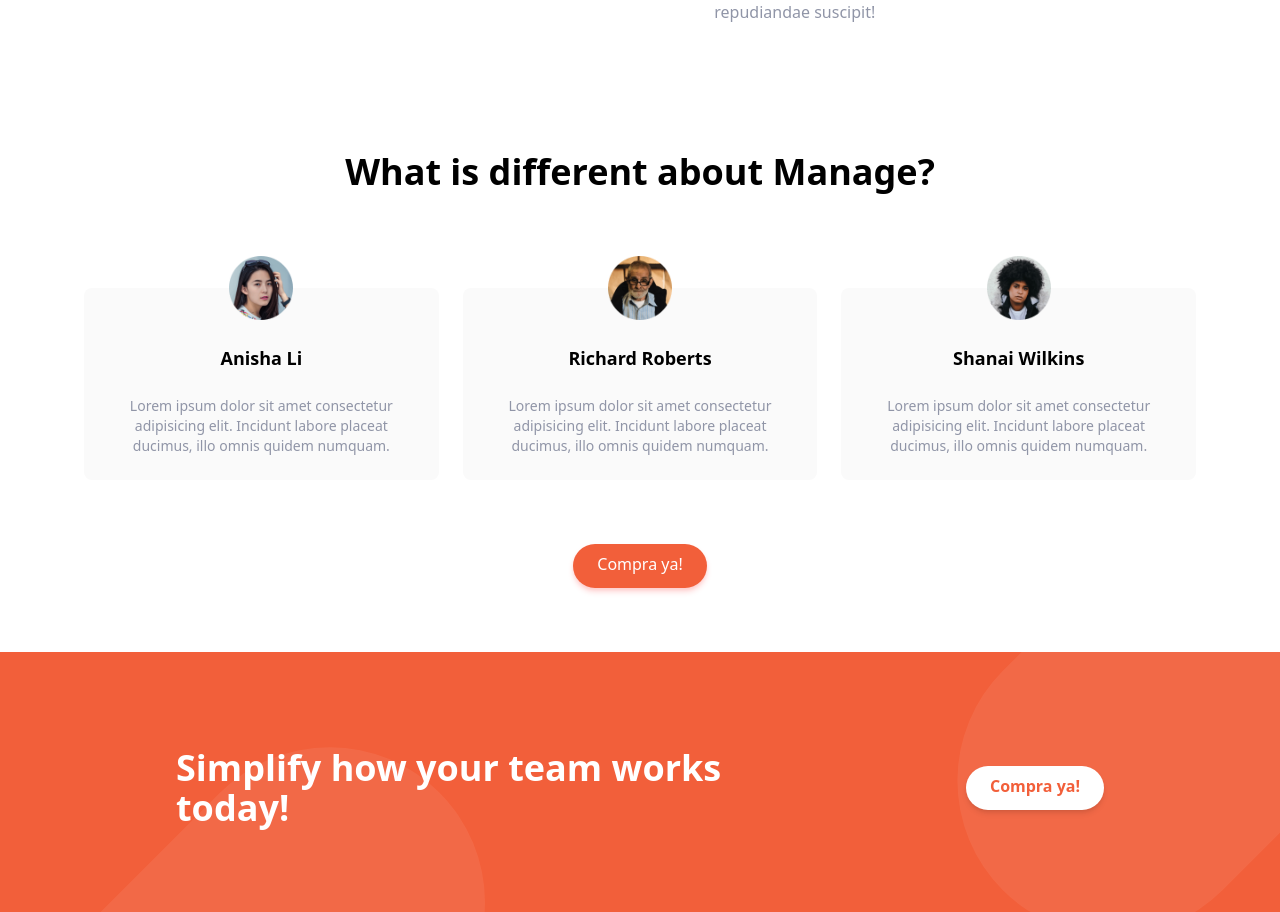
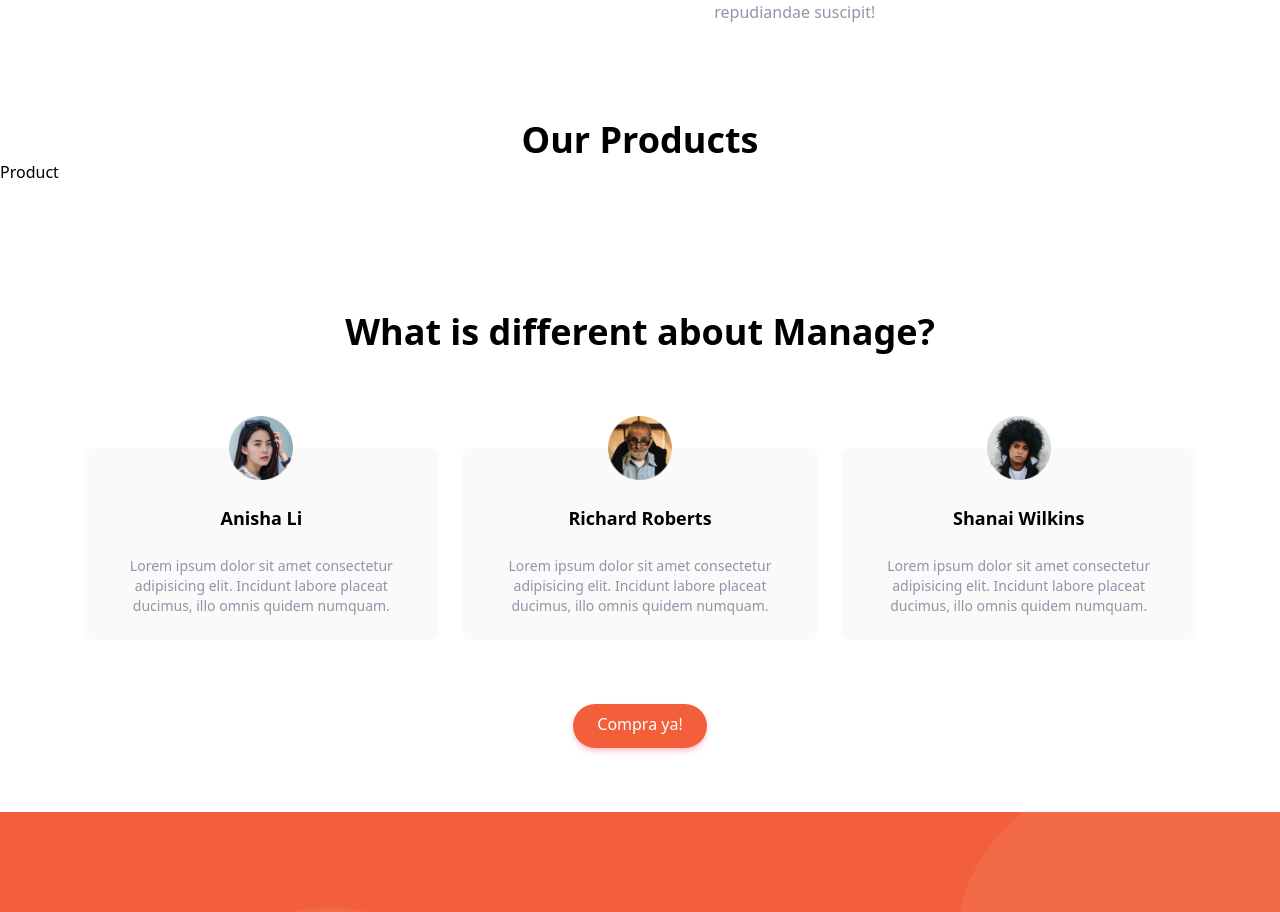
Before and after one commit to ventura01/website_tailwind_ts, a Next.js app: page / in a window 1280 px wide. Shown: the part 1224-2136 px from the top of the page. Built offline with nearby package versions, Linux system fonts and the light colour scheme.

Commit message:
Second commit

```diff
--- a/app/page.tsx
+++ b/app/page.tsx
@@ -1,5 +1,6 @@
 import CTASection from "@/components/CTASection";
 import FeatureSection from "@/components/FeatureSection";
+import ProductList from "@/components/ProductList";
 import Testimonials from "@/components/Testimonials";
 import { Inter } from "@next/font/google";
 
@@ -13,6 +14,7 @@ export default function Home() {
     <main>
       <section id="main">
         <FeatureSection />
+        <ProductList />
         <Testimonials />
         <CTASection />
       </section>
--- a/components/ProductList.tsx
+++ b/components/ProductList.tsx
@@ -1,7 +1,15 @@
 import React from "react";
+import Product from "./Product";
 
 const ProductList = () => {
-  return <div>ProductList</div>;
+  return (
+    <section id="product-list">
+      <div className="">
+        <h2 className="text-4xl font-bold text-center mt-24">Our Products</h2>
+        <Product />
+      </div>
+    </section>
+  );
 };
 
 export default ProductList;
```
